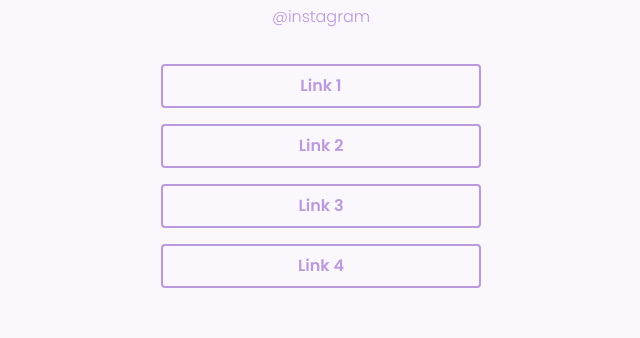
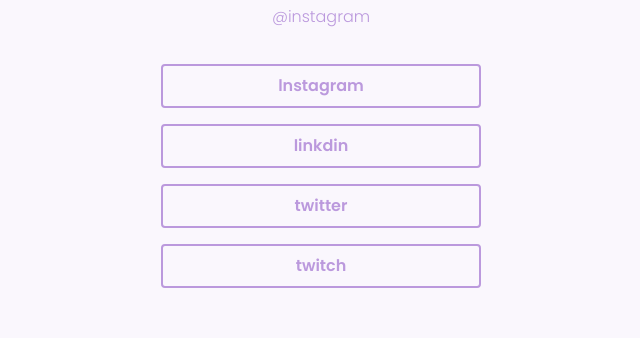
Before and after one commit to mcalves-stack/Social-Tree, a plain HTML site: page index.html in a window 1280 px wide. Shown: the part 323-661 px from the top of the page, 319-959 px from the left. Drawn offline with Linux system fonts and the light colour scheme.

Commit message:
Update index.html

```diff
--- a/index.html
+++ b/index.html
@@ -19,10 +19,10 @@
     </div>
     <div>
       <h4 id="top">@instagram</h4>
-      <a href="" class="links">Link 1</a>
-      <a href="" class="links">Link 2</a>
-      <a href="" class="links">Link 3</a>
-      <a href="" class="links">Link 4</a>
+      <a href="" class="links">lnstagram</a>
+      <a href="" class="links">linkdin</a>
+      <a href="" class="links">twitter</a>
+      <a href="" class="links">twitch</a>
     </div>
     <div class="icons">
         <a href=""><img class="footers" src="./assets/twitter.svg" alt=""></a>
```
